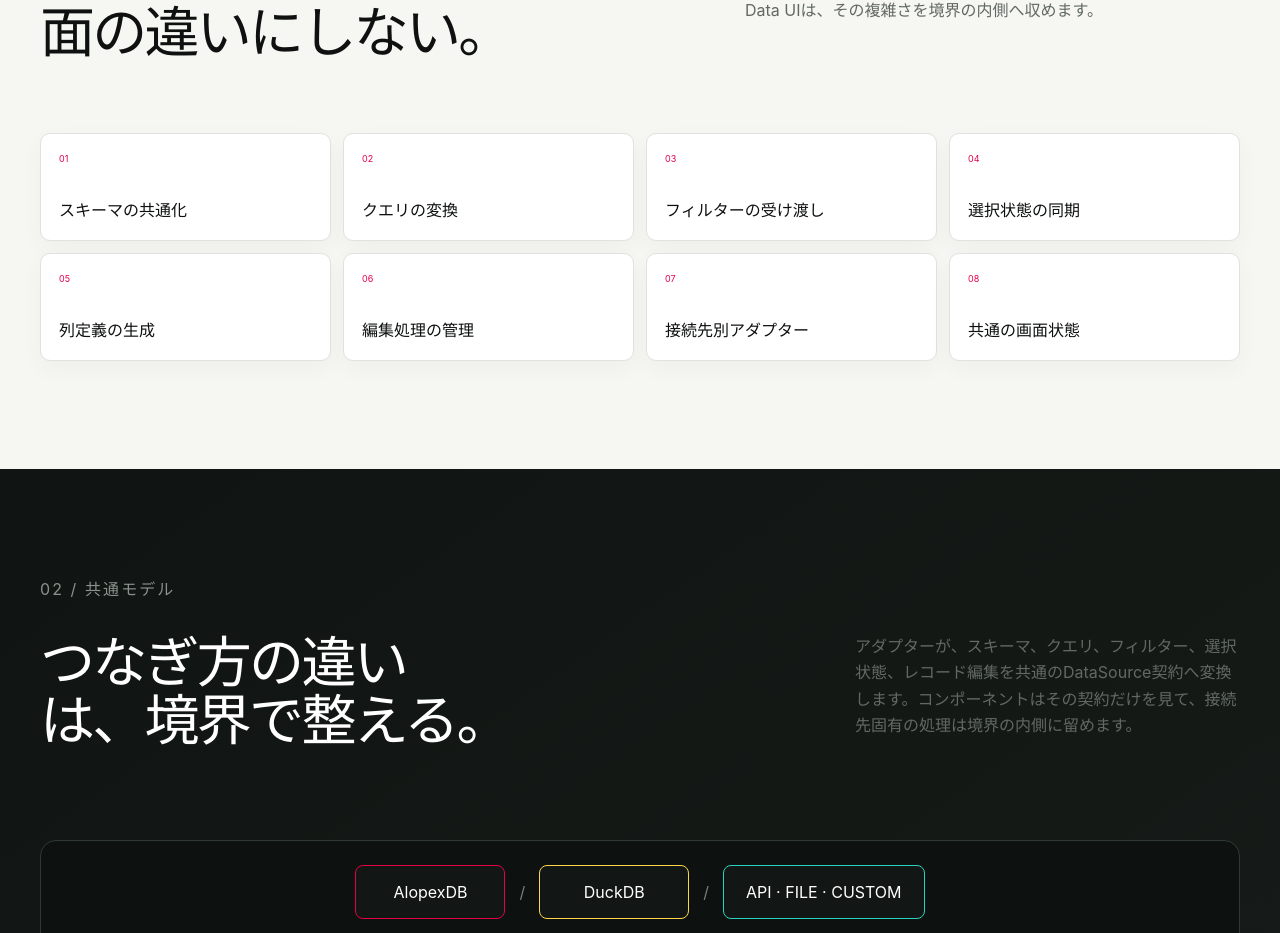
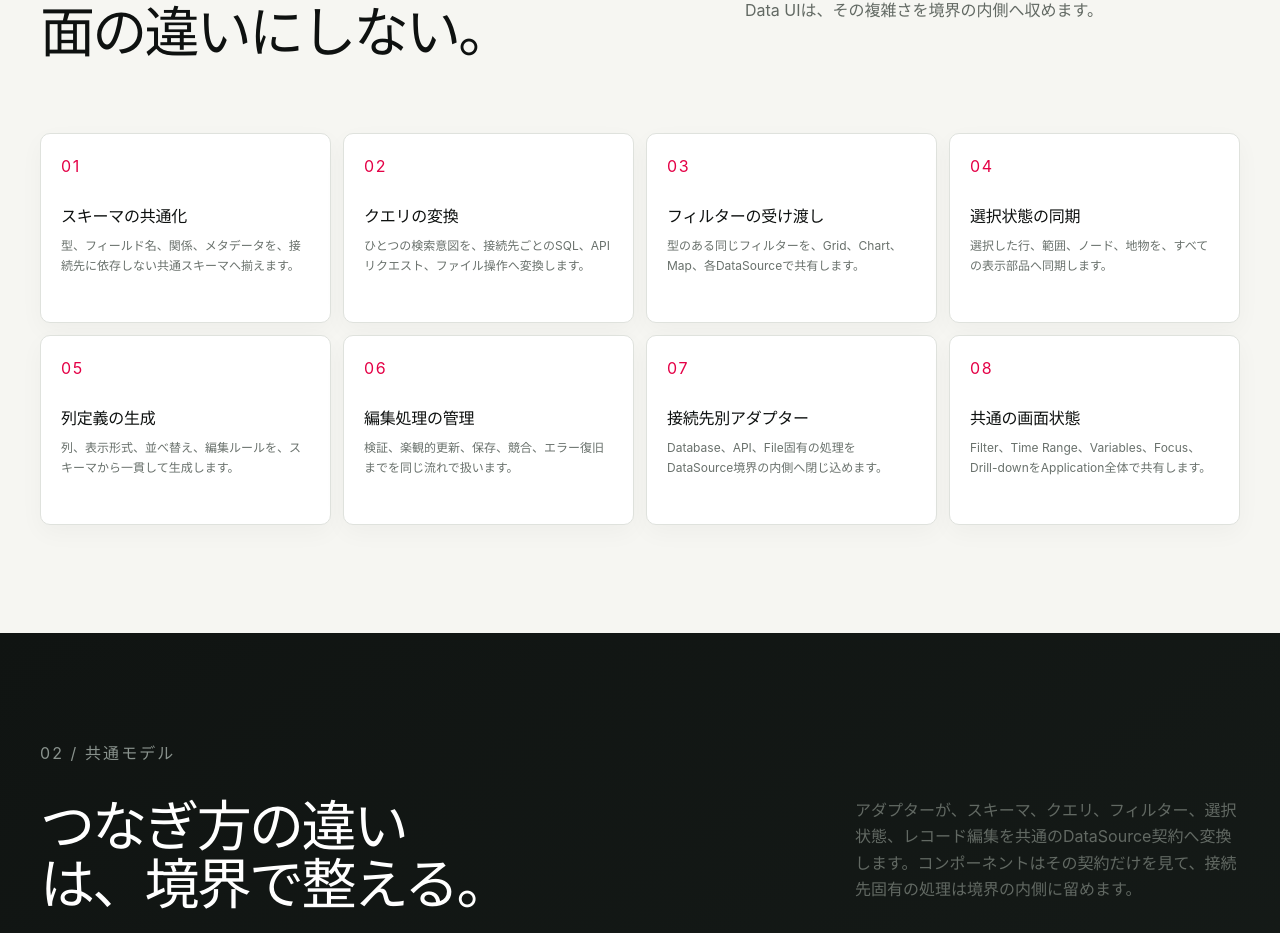
Before and after one commit to alopex-db/alopex-ui-pages, a Next.js app: page /ja in a window 1280 px wide. Shown: the part 1409-2342 px from the top of the page. Built offline with nearby package versions, Linux system fonts and the light colour scheme.

Commit message:
Explain problem cards

```diff
--- a/app/globals.css
+++ b/app/globals.css
@@ -242,3 +242,9 @@ footer{background:#080a09}
   .architecture-step>div span{padding:7px}
   .architecture-engine-rail{min-height:0}
 }
+/* Explain the backend differences represented by each problem card. */
+.problem-grid article{min-height:190px;border:1px solid #dfe2dd;border-radius:10px;background:#fff;padding:20px;box-shadow:0 8px 24px rgba(17,24,21,.035);display:flex;flex-direction:column;align-items:flex-start}
+.problem-grid article>span{font:700 9px var(--mono);letter-spacing:.1em;color:var(--brand)}
+.problem-grid article h3{margin:28px 0 10px;font-size:16px;line-height:1.25;letter-spacing:-.015em}
+.problem-grid article p{margin:0;color:#69716c;font-size:12px;line-height:1.65}
+@media(max-width:600px){.problem-grid article{min-height:0}}
--- a/app/landing-page.tsx
+++ b/app/landing-page.tsx
@@ -59,9 +59,27 @@ const copy: Record<Locale, PageCopy> = {
 };
 
 const problemItems = {
-  en: ["Schema normalization", "Query translation", "Filter mapping", "Selection sync", "Column definitions", "Edit lifecycle", "Source adapters", "Shared UI states"],
-  ja: ["スキーマの共通化", "クエリの変換", "フィルターの受け渡し", "選択状態の同期", "列定義の生成", "編集処理の管理", "接続先別アダプター", "共通の画面状態"],
-};
+  en: [
+    ["Schema normalization", "Normalize field types, names, relationships, and metadata into one shared schema."],
+    ["Query translation", "Turn one query intent into backend-specific SQL, API requests, or file operations."],
+    ["Filter mapping", "Use one typed filter across grids, charts, maps, and every connected data source."],
+    ["Selection sync", "Share selected rows, ranges, nodes, and map features across every view."],
+    ["Column definitions", "Generate columns, formats, sorting, and edit rules directly from schema."],
+    ["Edit lifecycle", "Standardize validation, optimistic state, saving, conflicts, and error recovery."],
+    ["Source adapters", "Keep database, API, and file-specific behavior behind the DataSource boundary."],
+    ["Shared UI states", "Carry filters, time range, variables, focus, and drill-down context across the application."],
+  ],
+  ja: [
+    ["スキーマの共通化", "型、フィールド名、関係、メタデータを、接続先に依存しない共通スキーマへ揃えます。"],
+    ["クエリの変換", "ひとつの検索意図を、接続先ごとのSQL、APIリクエスト、ファイル操作へ変換します。"],
+    ["フィルターの受け渡し", "型のある同じフィルターを、Grid、Chart、Map、各DataSourceで共有します。"],
+    ["選択状態の同期", "選択した行、範囲、ノード、地物を、すべての表示部品へ同期します。"],
+    ["列定義の生成", "列、表示形式、並べ替え、編集ルールを、スキーマから一貫して生成します。"],
+    ["編集処理の管理", "検証、楽観的更新、保存、競合、エラー復旧までを同じ流れで扱います。"],
+    ["接続先別アダプター", "Database、API、File固有の処理をDataSource境界の内側へ閉じ込めます。"],
+    ["共通の画面状態", "Filter、Time Range、Variables、Focus、Drill-downをApplication全体で共有します。"],
+  ],
+} as const;
 
 const componentCopy = {
   en: [
@@ -186,7 +204,7 @@ export function LandingPage({ locale, basePath = "" }: { locale: Locale; basePat
     <section className="signal-strip five" aria-label="Product principles"><div><b>01</b> STABLE DATA BOUNDARY</div><div><b>02</b> FRAMEWORK INDEPENDENT</div><div><b>03</b> RENDERER INDEPENDENT</div><div><b>04</b> SCHEMA DRIVEN</div><div><b>05</b> LARGE-DATA READY</div></section>
 
     <section className="section shell problem" id="overview"><SectionIndex>{sectionLabels[0]}</SectionIndex><div className="problem-copy"><h2>{t.problem}</h2><p>{t.problemBody}</p></div>
-      <div className="problem-grid">{problemItems[locale].map((item,i) => <div key={item}><span>{String(i+1).padStart(2,"0")}</span>{item}</div>)}</div>
+      <div className="problem-grid">{problemItems[locale].map(([title, description],i) => <article key={title}><span>{String(i+1).padStart(2,"0")}</span><h3>{title}</h3><p>{description}</p></article>)}</div>
     </section>
 
     <section className="section concept" id="architecture"><div className="shell"><SectionIndex light>{sectionLabels[1]}</SectionIndex><div className="section-heading split"><h2>{t.concept}</h2><p>{t.conceptBody}</p></div>
```
